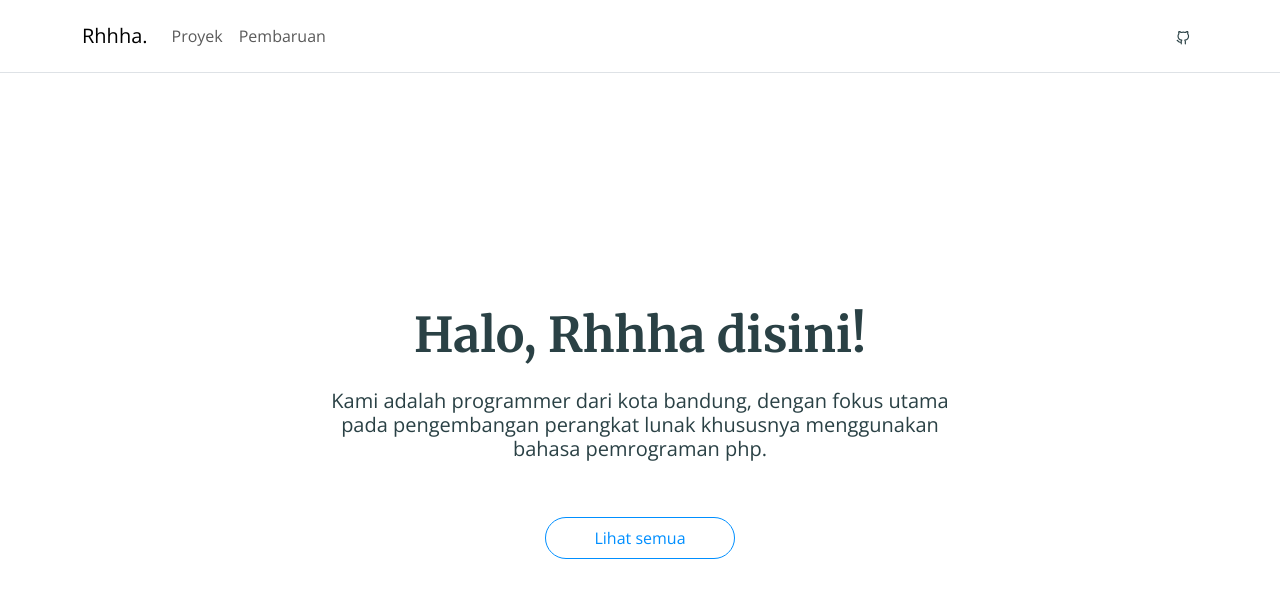
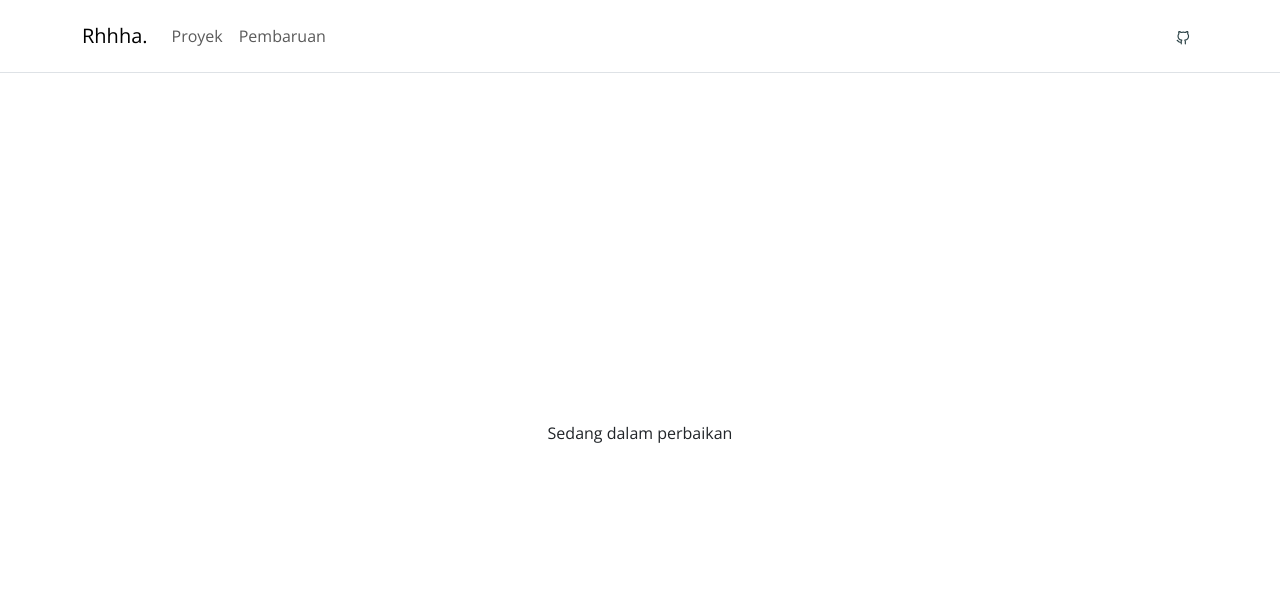
Before and after one commit to aipnurhayadi/aipnurhayadi.github.io, a React (Create React App) app: page /#/ in a window 1280 px wide. Shown: the top 598 px of the page. Built offline with nearby package versions, Linux system fonts and the light colour scheme.

Commit message:
add redirect url

```diff
--- a/src/App.js
+++ b/src/App.js
@@ -4,6 +4,7 @@ import Home from "./pages/Home";
 import Project from "./pages/Project";
 import Update from "./pages/Update";
 import PageNotFound from "./pages/errors/PageNotFound";
+import Redirect from "./pages/Redirect";
 
 function App() {
   return (
@@ -14,6 +15,7 @@ function App() {
           <Route exact path="/" Component={Home} />
           <Route path="/project" Component={Project} />
           <Route path="/update" Component={Update} />
+          <Route path="/redirect/:urlId" Component={Redirect} />
           <Route path="*" Component={PageNotFound} />
         </Routes>
       </HashRouter>
--- a/src/pages/Home.js
+++ b/src/pages/Home.js
@@ -9,22 +9,7 @@ function Home() {
           style={{ height: "calc(100vh - 5rem)" }}
         >
           <Col sm={12} md={7} className="mx-auto">
-            <div className="text-center my-5">
-              <h4 className="ff-serif display-5 mx-auto mb-4 text-primary fw-bold">
-                Halo, Rhhha disini!
-              </h4>
-              <h5 className="h5 text-primary">
-                Kami adalah programmer dari kota bandung, dengan fokus utama
-                pada pengembangan perangkat lunak khususnya menggunakan bahasa
-                pemrograman php.
-              </h5>
-              <Button
-                color="outline-secondary"
-                className="mt-5 rounded-pill px-5 py-2"
-              >
-                Lihat semua
-              </Button>
-            </div>
+            <div className="text-center my-5">Sedang dalam perbaikan</div>
           </Col>
         </Row>
       </Container>
--- /dev/null
+++ b/src/pages/Redirect.js
@@ -0,0 +1,17 @@
+import { useParams } from "react-router-dom";
+
+function Redirect() {
+  const params = useParams();
+  const { urlId } = params;
+
+  const listUrl = [
+    {
+      id: "d102c263-319b-4841-9efb-6e47120f7487",
+      url: "https://youtu.be/",
+    },
+  ];
+  window.location.href = listUrl.find((l) => (l.id = urlId)).url;
+  return <></>;
+}
+
+export default Redirect;
```
